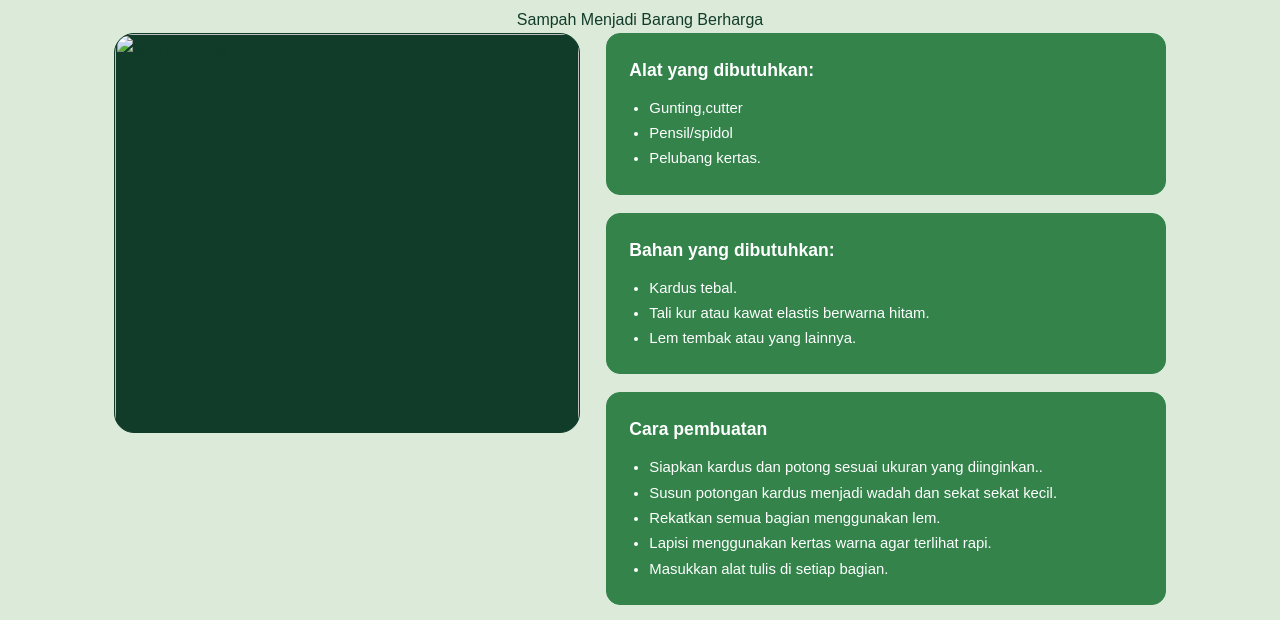
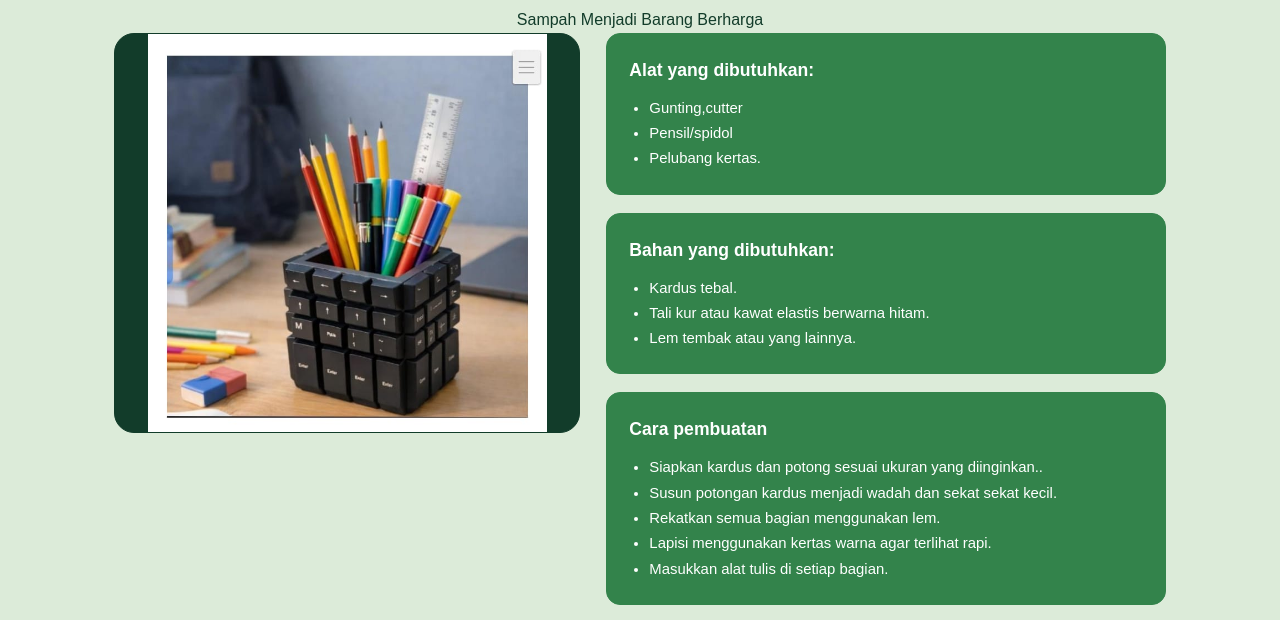
Before and after one commit to AsSyifaAzzahraPutri/proyek_kolaborasi_12, a plain HTML site: page tempatpensil.html in a window 1280 px wide. Shown: the part 149-769 px from the top of the page. Drawn offline with Linux system fonts and the light colour scheme.

Commit message:
Fix HTML formatting and structure in tempatpensil.html

```diff
--- a/tempatpensil.html
+++ b/tempatpensil.html
@@ -31,7 +31,7 @@
         <div>
           <img
             class="detail-image"
-            src="gambar/tempat pensil.jpeg"
+            src="tempat pensil.jpeg"
             alt="tempat pensil "
           />
         </div>
```
